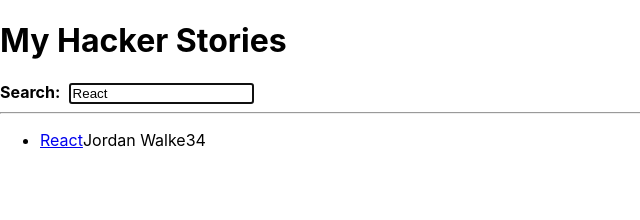
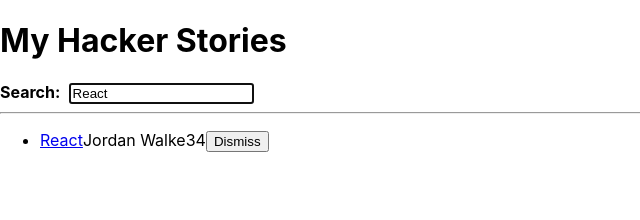
Before and after one commit to Ekaterina-Bondareva/blog_site, a React (Create React App) app: page / in a window 1280 px wide. Shown: the top 220 px of the page, without its empty margins (0-640 px from the left). Built offline with nearby package versions, Linux system fonts and the light colour scheme.

Commit message:
Adding inline handler in JSX

```diff
--- a/src/App.js
+++ b/src/App.js
@@ -1,4 +1,23 @@
 import * as React from 'react';
+
+const initialStories = [
+  {
+    title: 'React',
+    url: 'https://react.js.org/',
+    author: 'Jordan Walke',
+    num_comments: 3,
+    points: 4,
+    objectID: 0,
+  },
+  {
+    title: 'Redux',
+    url: 'https://redux.js.org/',
+    author: 'Dan Abramov, Andrew Clark',
+    num_comments: 2,
+    points: 5,
+    objectID: 1,
+  },
+];
 
 const useSemiPersistentState = (key, initialState) => {
   const [value, setValue] = React.useState(
@@ -14,29 +33,20 @@
 
 //definition of App component
 const App = () => {
-  const stories = [
-    {
-      title: 'React',
-      url: 'https://react.js.org/',
-      author: 'Jordan Walke',
-      num_comments: 3,
-      points: 4,
-      objectID: 0,
-    },
-    {
-      title: 'Redux',
-      url: 'https://redux.js.org/',
-      author: 'Dan Abramov, Andrew Clark',
-      num_comments: 2,
-      points: 5,
-      objectID: 1,
-    },
-  ];
-
   const [searchTerm, setSearchTerm] = useSemiPersistentState(
     'search',
     'React'
   );
+
+  const [stories, setStories] = React.useState(initialStories);
+
+    const handleRemoveStory= (item) => {
+      const newStories = stories.filter(
+        (story) => item.objectID !== story.objectID
+      );
+
+      setStories(newStories);
+    };
 
   const handleSearch = (event) => {
     setSearchTerm(event.target.value);
@@ -63,7 +73,7 @@
       <hr />
 
       {/* creating an instance of List component */}
-      <List list={searchedStories} />
+      <List list={searchedStories} onRemoveItem={handleRemoveStory} />
     </div>
   );
 };
@@ -100,22 +110,31 @@
 };
 
 //definition of List component
-const List = ({list}) => (
+const List = ({list, onRemoveItem}) => (
   <ul>
-    {list.map(({objectID, ...item}) => (
-      <Item key={objectID} {...item} />
+    {list.map((item) => (
+      <Item
+        key={item.objectID}
+        item={item}
+        onRemoveItem={onRemoveItem}
+      />
     ))}
   </ul>
 );
 
-const Item = ({title, url, author, num_comments, points}) => (
+const Item = ({item, onRemoveItem}) => (
   <li>
     <span>
-      <a href={url}>{title}</a>
+      <a href={item.url}>{item.title}</a>
     </span>
-    <span>{author}</span>
-    <span>{num_comments}</span>
-    <span>{points}</span>
+    <span>{item.author}</span>
+    <span>{item.num_comments}</span>
+    <span>{item.points}</span>
+    <span>
+      <button type="button" onClick={() => onRemoveItem(item)}>
+        Dismiss
+      </button>
+    </span>
   </li>
 );
 
```
